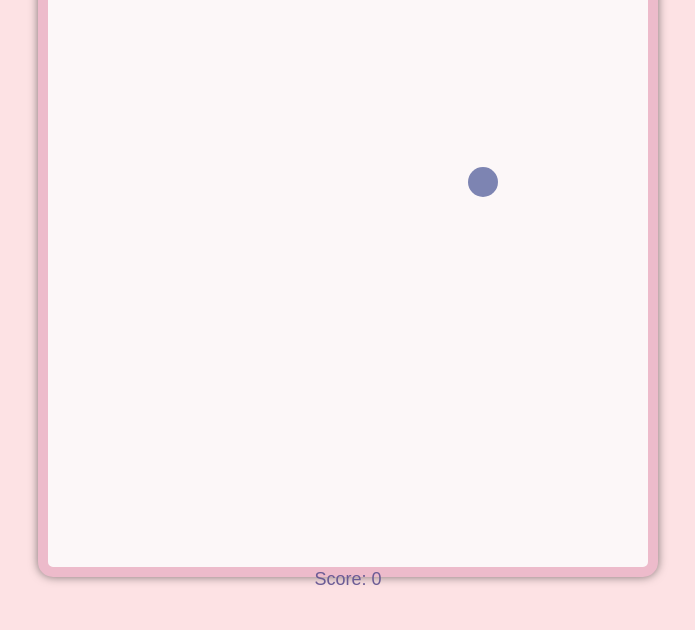
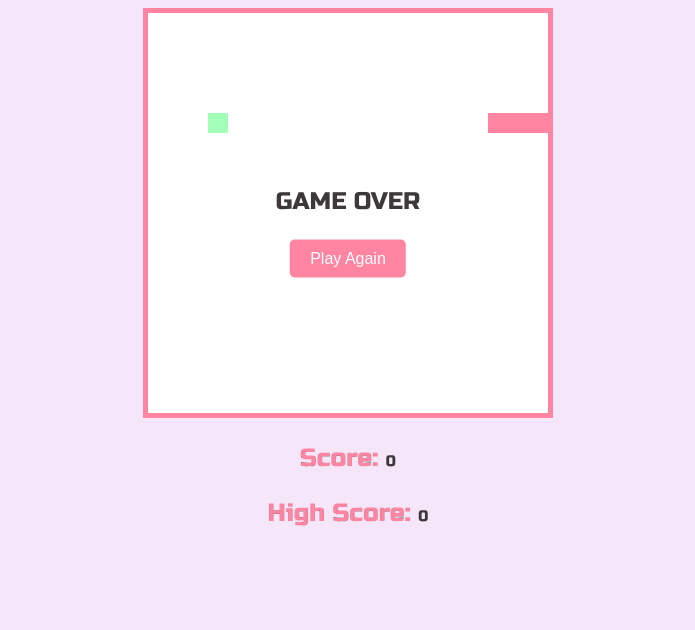
Before and after one commit to rizusukii/Snakes-Game, a plain HTML site: page index.html in a window 1280 px wide. Shown: the part 170-800 px from the top of the page, without its empty margins (292-987 px from the left). Drawn offline with Linux system fonts and the light colour scheme.

Commit message:
finish project

```diff
--- a/index.html
+++ b/index.html
@@ -4,16 +4,22 @@
     <meta charset="UTF-8">
     <meta name="viewport" content="width=device-width, initial-scale=1.0">
     <link rel="stylesheet" href="style.css">
-    <title>Snake Game</title>
+    <title>Nostalgic Snake Game</title>
 </head>
 <body>
-    <h1 class="game-title">Let's Play Snakes</h1>
-    <div class="game-container">
-        <div class="snake-head" id="snake"></div>
-        <div class="food" id="food"></div>
-    </div>
-    <div class="score-container">
-        <span id="score">Score: 0</span>
+    <div class="container">
+        <h1>Let's Play Snakes</h1>
+        <div id="game-box">
+            <!-- Snake and Food will be appended here dynamically using JavaScript -->
+        </div>
+        <div id="score-board">
+            <p>Score: <span id="score">0</span></p>
+            <p>High Score: <span id="high-score">0</span></p>
+        </div>
+        <div id="game-over" style="display: none;">
+            <p>GAME OVER</p>
+            <button id="restart-btn" onclick="restartGame()">Play Again</button>
+        </div>
     </div>
     <script src="script.js"></script>
 </body>
--- a/script.js
+++ b/script.js
@@ -1,122 +1,211 @@
 document.addEventListener('DOMContentLoaded', () => {
-    const gameContainer = document.querySelector('.game-container');
-    const snakeHead = document.getElementById('snake');
-    const food = document.getElementById('food');
+    const gameBox = document.getElementById('game-box');
     const scoreElement = document.getElementById('score');
+    const highScoreElement = document.getElementById('high-score');
+    const gameOverElement = document.getElementById('game-over');
+    const restartButton = document.getElementById('restart-btn');
+    const container = document.querySelector('.container');
 
     let score = 0;
-    let snakeLength = 5;
-    let snakeDirection = 'right';
-    let snakeBody = [{ x: 0, y: 0 }];
+    let highScore = 0;
 
-    function updateSnake() {
-        for (let i = 0; i < snakeBody.length; i++) {
-            let segmentElement = document.getElementById(`segment-${i}`);
-            if (!segmentElement) {
-                segmentElement = document.createElement('div');
-                segmentElement.className = 'snake-body';
-                segmentElement.id = `segment-${i}`;
-                gameContainer.appendChild(segmentElement);
+    const snakeSize = 20;
+    let snake = [
+        { x: 100, y: 100 },
+        { x: 80, y: 100 },
+        { x: 60, y: 100 },
+    ];
+
+    let food = getRandomFoodPosition();
+
+    let direction = 'right';
+    let isGameOver = false;
+
+    function getRandomFoodPosition() {
+        const x = Math.floor(Math.random() * (gameBox.clientWidth / snakeSize)) * snakeSize;
+        const y = Math.floor(Math.random() * (gameBox.clientHeight / snakeSize)) * snakeSize;
+        return { x, y };
+    }
+
+    function draw() {
+        gameBox.innerHTML = '';
+
+        snake.forEach((segment) => {
+            const snakeSegment = document.createElement('div');
+            snakeSegment.style.width = snakeSize + 'px';
+            snakeSegment.style.height = snakeSize + 'px';
+            snakeSegment.style.backgroundColor = '#ff85a2';
+            snakeSegment.style.position = 'absolute';
+            snakeSegment.style.left = segment.x + 'px';
+            snakeSegment.style.top = segment.y + 'px';
+            gameBox.appendChild(snakeSegment);
+        });
+
+        const foodElement = document.createElement('div');
+        foodElement.style.width = snakeSize + 'px';
+        foodElement.style.height = snakeSize + 'px';
+        foodElement.style.backgroundColor = '#a2ffb8'; // Pastel green color for snake food
+        foodElement.style.position = 'absolute';
+        foodElement.style.left = food.x + 'px';
+        foodElement.style.top = food.y + 'px';
+        gameBox.appendChild(foodElement);
+    }
+
+    function update() {
+        if (isGameOver) return;
+
+        if (snake[0].x === food.x && snake[0].y === food.y) {
+            score += 10;
+            food = getRandomFoodPosition();
+            snake.push({ x: snake[snake.length - 1].x, y: snake[snake.length - 1].y });
+        }
+
+        if (
+            snake[0].x < 0 ||
+            snake[0].x >= gameBox.clientWidth ||
+            snake[0].y < 0 ||
+            snake[0].y >= gameBox.clientHeight ||
+            checkCollisionWithItself()
+        ) {
+            isGameOver = true;
+            if (score > highScore) {
+                highScore = score;
+                highScoreElement.textContent = highScore;
             }
-            segmentElement.style.left = `${snakeBody[i].x * 20}px`;
-            segmentElement.style.top = `${snakeBody[i].y * 20}px`;
+            showGameOver();
+            return;
+        }
+
+        moveSnake();
+
+        scoreElement.textContent = score;
+
+        draw();
+
+        setTimeout(update, 200);
+    }
+
+    function moveSnake() {
+        let newHead;
+
+        switch (direction) {
+            case 'up':
+                newHead = { x: snake[0].x, y: snake[0].y - snakeSize };
+                break;
+            case 'down':
+                newHead = { x: snake[0].x, y: snake[0].y + snakeSize };
+                break;
+            case 'left':
+                newHead = { x: snake[0].x - snakeSize, y: snake[0].y };
+                break;
+            case 'right':
+                newHead = { x: snake[0].x + snakeSize, y: snake[0].y };
+                break;
+        }
+
+        if (
+            newHead.x >= 0 &&
+            newHead.x < gameBox.clientWidth &&
+            newHead.y >= 0 &&
+            newHead.y < gameBox.clientHeight
+        ) {
+            snake.unshift(newHead);
+            snake.pop();
+        } else {
+            isGameOver = true;
+            showGameOver();
         }
     }
 
-    function updateFood() {
-        const randomX = Math.floor(Math.random() * 29);
-        const randomY = Math.floor(Math.random() * 29);
-        food.style.left = `${randomX * 20}px`;
-        food.style.top = `${randomY * 20}px`;
+    function checkCollisionWithItself() {
+        for (let i = 1; i < snake.length; i++) {
+            if (snake[i].x === snake[0].x && snake[i].y === snake[0].y) {
+                return true;
+            }
+        }
+        return false;
     }
 
-    function checkCollision() {
-        const head = snakeBody[0];
-        if (head.x < 0 || head.x >= 30 || head.y < 0 || head.y >= 30) {
-            gameOver();
-        }
+    function showGameOver() {
+        gameOverElement.style.display = 'block';
+        restartButton.style.display = 'block';
+    }
 
-        snakeBody.slice(1).forEach((segment) => {
-            if (head.x === segment.x && head.y === segment.y) {
-                gameOver();
-            }
-        });
+    restartButton.addEventListener('click', restartGame);
 
-        if (head.x === parseInt(food.style.left) / 20 && head.y === parseInt(food.style.top) / 20) {
-            score += 10;
-            snakeLength++;
-            updateFood();
-            updateScore();
+    function restartGame() {
+        // Reset game state
+        isGameOver = false;
+        gameOverElement.style.display = 'none';
+        restartButton.style.display = 'none';
+
+        score = 0;
+        scoreElement.textContent = score;
+
+        snake = [
+            { x: 100, y: 100 },
+            { x: 80, y: 100 },
+            { x: 60, y: 100 },
+        ];
+
+        food = getRandomFoodPosition();
+
+        direction = 'right';
+
+        // Start the game loop again
+        update();
+    }
+
+    function handleKeyPress(event) {
+        switch (event.key) {
+            case 'ArrowUp':
+                direction = 'up';
+                break;
+            case 'ArrowDown':
+                direction = 'down';
+                break;
+            case 'ArrowLeft':
+                direction = 'left';
+                break;
+            case 'ArrowRight':
+                direction = 'right';
+                break;
+            case ' ':
+                if (isGameOver) restartGame();
+                break;
         }
     }
 
-    function updateScore() {
-        scoreElement.textContent = `Score: ${score}`;
+    function handleTouchStart(event) {
+        const touchX = event.touches[0].clientX;
+        const touchY = event.touches[0].clientY;
+
+        const snakeHeadX = snake[0].x;
+        const snakeHeadY = snake[0].y;
+
+        const deltaX = touchX - snakeHeadX;
+        const deltaY = touchY - snakeHeadY;
+
+        if (Math.abs(deltaX) > Math.abs(deltaY)) {
+            // Horizontal swipe
+            if (deltaX > 0) {
+                direction = 'right';
+            } else {
+                direction = 'left';
+            }
+        } else {
+            // Vertical swipe
+            if (deltaY > 0) {
+                direction = 'down';
+            } else {
+                direction = 'up';
+            }
+        }
     }
 
-    function gameOver() {
-        alert(`Game Over! Your score is ${score}`);
-        snakeLength = 5;
-        score = 0;
-        snakeBody = [{ x: 0, y: 0 }];
-        snakeDirection = 'right';
-        updateSnake();
-        updateFood();
-        updateScore();
-    }
+    gameBox.addEventListener('touchstart', handleTouchStart);
+    document.addEventListener('keydown', handleKeyPress);
 
-    function gameLoop() {
-        const head = { ...snakeBody[0] };
-        switch (snakeDirection) {
-            case 'up':
-                head.y -= 1;
-                break;
-            case 'down':
-                head.y += 1;
-                break;
-            case 'left':
-                head.x -= 1;
-                break;
-            case 'right':
-                head.x += 1;
-                break;
-        }
-
-        snakeBody.unshift(head);
-        if (snakeBody.length > snakeLength) {
-            snakeBody.pop();
-        }
-
-        checkCollision();
-        updateSnake();
-        setTimeout(gameLoop, 200);
-    }
-
-    document.addEventListener('keydown', (event) => {
-        switch (event.key) {
-            case 'ArrowUp':
-                if (snakeDirection !== 'down') {
-                    snakeDirection = 'up';
-                }
-                break;
-            case 'ArrowDown':
-                if (snakeDirection !== 'up') {
-                    snakeDirection = 'down';
-                }
-                break;
-            case 'ArrowLeft':
-                if (snakeDirection !== 'right') {
-                    snakeDirection = 'left';
-                }
-                break;
-            case 'ArrowRight':
-                if (snakeDirection !== 'left') {
-                    snakeDirection = 'right';
-                }
-                break;
-        }
-    });
-
-    updateFood();
-    gameLoop();
+    // Start the game loop
+    update();
 });
--- a/style.css
+++ b/style.css
@@ -1,83 +1,75 @@
+@import url('https://fonts.googleapis.com/css2?family=Russo+One&display=swap');
 body {
-    margin: 0;
     display: flex;
     justify-content: center;
     align-items: center;
-    flex-direction: column;
-    min-height: 100vh;
-    background-color: #fde2e4;
-    color: #6b5b95;
-    font-family: 'Arial', sans-serif;
+    height: 100vh;
+    margin: 0;
+    font-family: 'Russo One', sans-serif;
+    background-color: #f6e6f9;
 }
 
-.game-title {
-    font-size: 24px;
-    margin-bottom: 30px;
+.container {
+    text-align: center;
 }
 
-.game-container {
-    position: relative;
-    width: 80vw; /* 80% of the viewport width */
-    height: 80vw; /* 80% of the viewport width */
-    max-width: 600px; /* Maximum width for larger screens */
-    max-height: 600px; /* Maximum height for larger screens */
-    background-color: #fcf7f8;
-    border: 10px solid #edbbcb;
-    border-radius: 15px;
-    box-shadow: 0 0 10px rgba(0, 0, 0, 0.5);
-    overflow: hidden;
+h1 {
+    color: #ff85a2;
+    font-size: 40px;
+    -webkit-text-stroke-width: 0.1px;
+    -webkit-text-stroke-color: #3d3839;
 }
 
-.snake-head, .snake-body, .food {
-    position: absolute;
-    width: 5%; /* Adjust size based on the container width */
-    height: 5%; /* Adjust size based on the container width */
-    border-radius: 50%;
+#game-box {
+    position: relative;
+    width: 400px;
+    height: 400px;
+    background-color: #ffffff; /* White background for the game box */
+    border: 5px solid #ff85a2; /* Pink border for the game box */
+    margin: 20px auto;
 }
 
-.snake-head {
-    background-color: #feb2a8;
-    animation: pulse 0.5s infinite alternate;
+#game-over {
+    display: none;
+    position: absolute;
+    top: 50%;
+    left: 50%;
+    transform: translate(-50%, -50%);
+    font-size: 24px;
+    color: #3d3839;
 }
 
-.snake-body {
-    background-color: #feb2a8;
+#restart-btn {
+    display: block;
+    margin: 20px auto;
+    padding: 10px 20px;
+    font-size: 16px;
+    background-color: #ff85a2;
+    color: #ffffff;
+    border: none;
+    border-radius: 5px;
+    cursor: pointer;
 }
 
-.food {
-    background-color: #7d84b2;
+#score-board {
+    margin-top: 20px;
+    color: #ff85a2;
+    font-size: 25px;
+    -webkit-text-stroke-width: 0.1px;
+    -webkit-text-stroke-color: #3d3839;
 }
 
-@keyframes pulse {
-    to {
-        transform: scale(1.1);
+#score, #high-score {
+    font-weight: 5px;
+    font-size: 15px;
+    color: #3d3839;
+}
+
+@media only screen and (max-width: 600px) {
+    #game-box {
+        width: 90vw;
+        max-width: none;
+        height: 90vw;
+        max-height: none;
     }
 }
-
-.score-container {
-    position: absolute;
-    width: 100%;
-    bottom: 0%;
-    text-align: center;
-    font-size: 18px;
-    margin-bottom: 40px;
-}
-
-/* Media query for smaller screens */
-@media only screen and (max-width: 600px) {
-    .game-title {
-        font-size: 18px;
-    }
-
-    .game-container {
-        width: 90vw;
-        height: 90vw;
-        max-width: none;
-        max-height: none;
-    }
-
-    .snake-head, .snake-body, .food {
-        width: 8%;
-        height: 8%;
-    }
-}
```
